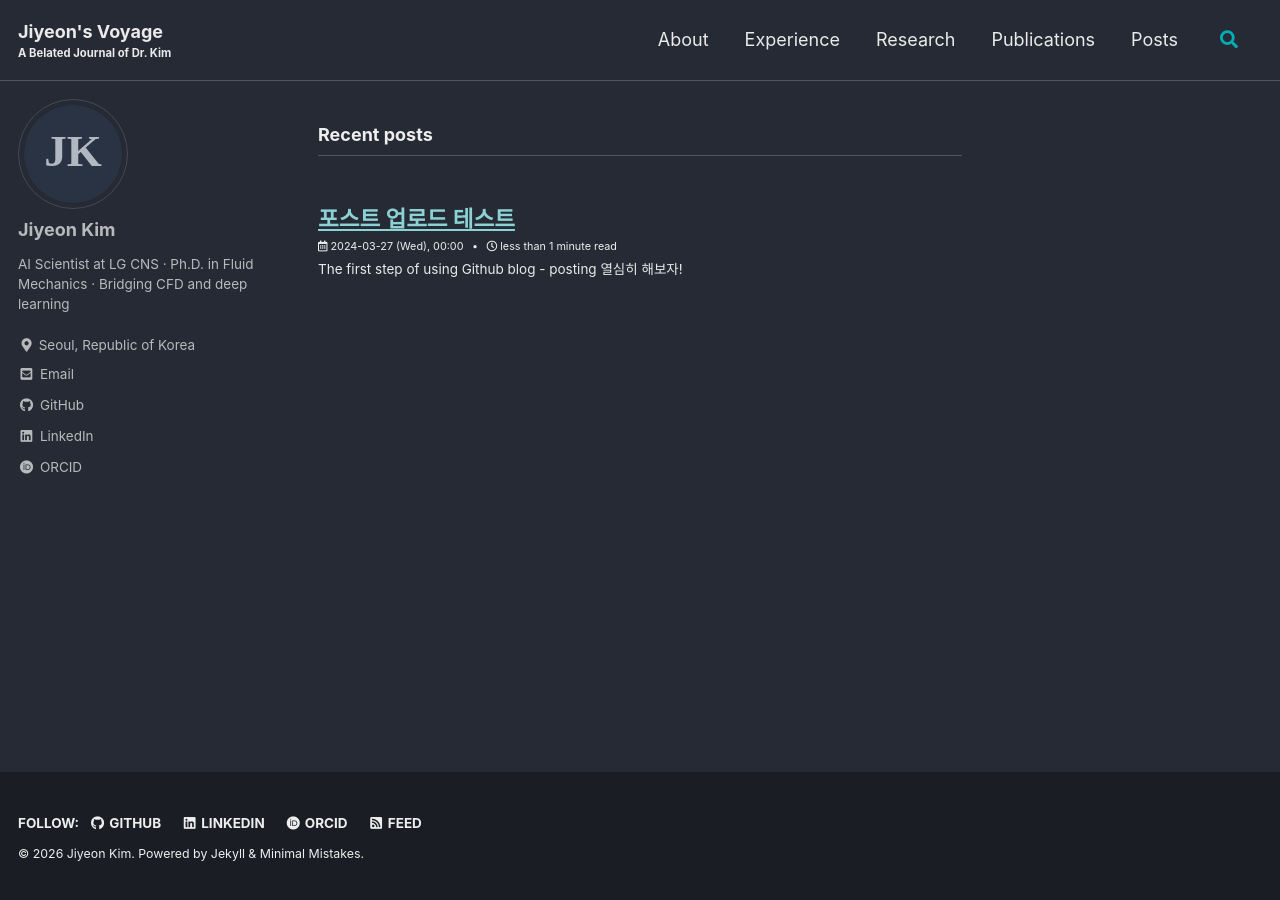
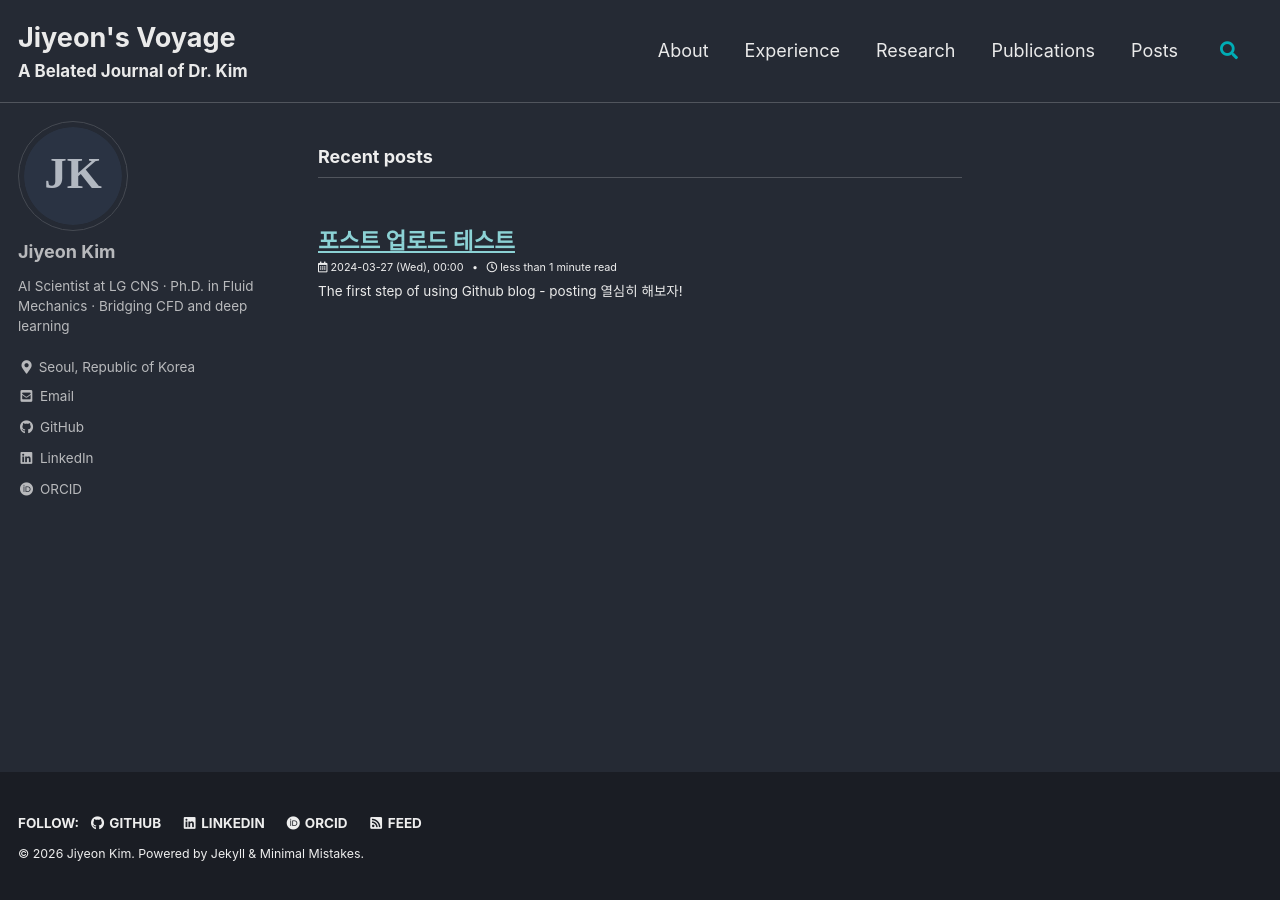
Before and after one commit to jiyeon914/jiyeon914.github.io, a Jekyll site: the page built from index.html, in a window 1280 px wide. Built offline with Jekyll 4.4.1, drawn with Linux system fonts in a browser that asks for light colours; cached includes are drawn as plain includes; the list of posts is cut into pages by our own code.

Commit message:
site: widen content to 1600px and enlarge masthead title 1.5x
User feedback that 1440px still felt a touch narrow. 1600px stays
within the conventional "wide content max" band (Tailwind 2xl is
1536; many self-hosted design systems sit at 1600). The masthead
"Jiyeon's Voyage" title was inheriting the body font-size; bumping
it to 1.5em gives it the visual prominence a site title usually has.

Co-Authored-By: Claude Opus 4.7 (1M context) <noreply@anthropic.com>

```diff
--- a/assets/css/main.scss
+++ b/assets/css/main.scss
@@ -7,7 +7,7 @@ search: false
 
 // Variable overrides for the theme. Must come BEFORE the imports because
 // the theme declares variables with `!default`.
-$max-width: 1440px;      // wider than theme default 1280px but kept within reading-friendly conventional range
+$max-width: 1600px;      // wider than theme default 1280px but still in the conventional range
 
 @import "minimal-mistakes/skins/{{ site.minimal_mistakes_skin | default: 'default' }}"; // skin
 @import "minimal-mistakes"; // main partials
@@ -21,6 +21,12 @@ html {
   @include breakpoint($medium)  { font-size: 14px; }
   @include breakpoint($large)   { font-size: 16px; }
   @include breakpoint($x-large) { font-size: 18px; }
+}
+
+// Masthead title scaled up vs. the rest of the masthead text — site titles
+// are commonly larger than body navigation in conventional themes.
+.site-title {
+  font-size: 1.5em;
 }
 
 // Vertical timeline used by the Experience page.
```
